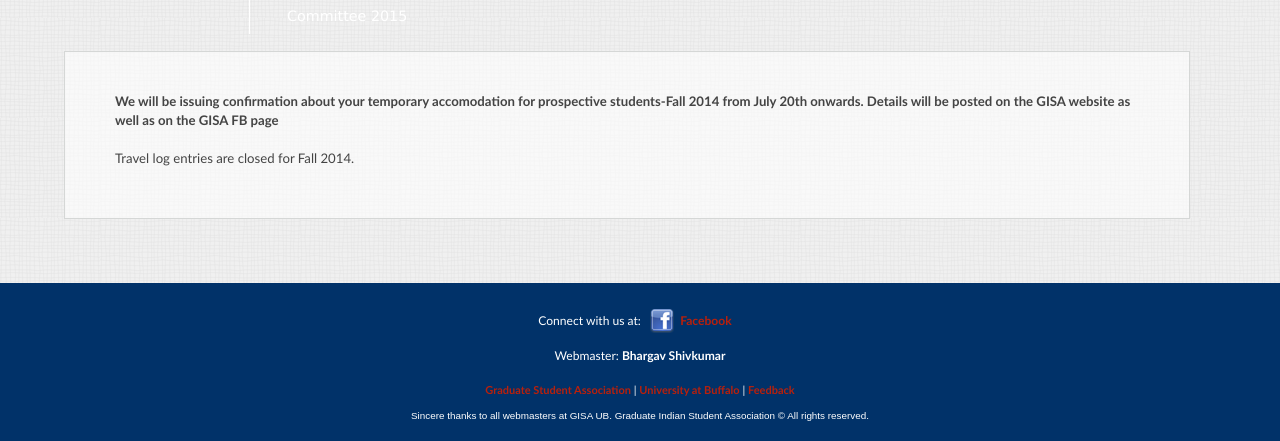
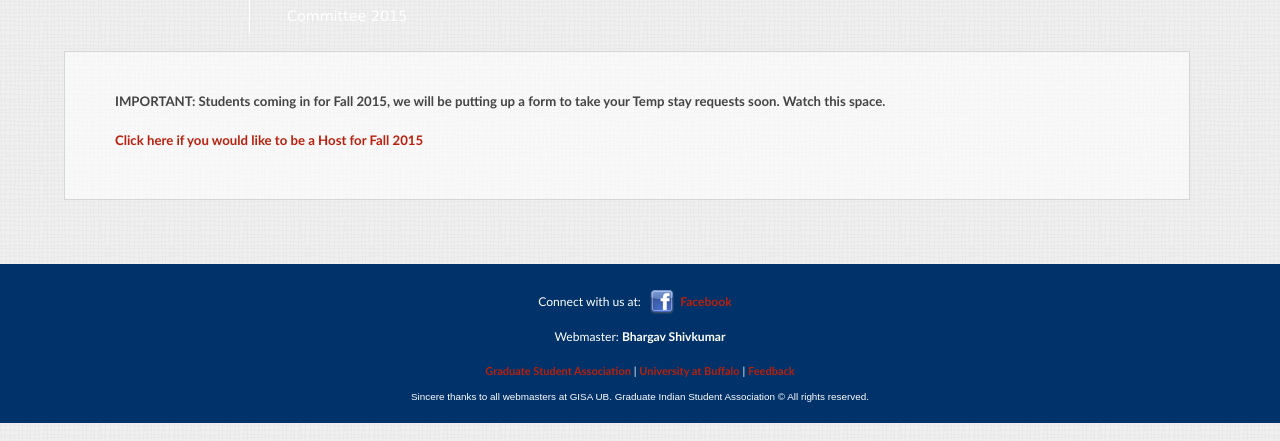
Before and after one commit to vatsavikas/GISAWeb, a PHP site: page /travel-log.php in a window 1280 px wide. Shown: the part 182-623 px from the top of the page. Run offline with PHP 8.4, Linux system fonts and the light colour scheme; some libraries are stand-ins or nearby versions.

Commit message:
Added the Accomodation hosts form to Website

```diff
--- a/travel-log.php
+++ b/travel-log.php
@@ -8,10 +8,9 @@
 <!-- Main page content follows the header -->
 <div id="page-content">
 
-<p class="question">We will be issuing confirmation about your temporary accomodation for prospective students-Fall 2014 from July 20th onwards. Details will be posted on the
-	GISA website as well as on the GISA FB page </P>
+<p class="question">IMPORTANT: Students coming in for Fall 2015, we will be putting up a form to take your Temp stay requests soon. Watch this space. </P>
 
-<p> Travel log entries are closed for Fall 2014. </p>
+<p><a href="TempAccohosts.php">Click here if you would like to be a Host for Fall 2015</a> </p>
 <!-- Then comes the spider.. I mean the "sidebar" -->
 
 
```
Also changed, not shown: TempAccohosts.html (added, +7 -0 lines), TempAccohosts.php (added, +12 -0 lines).
